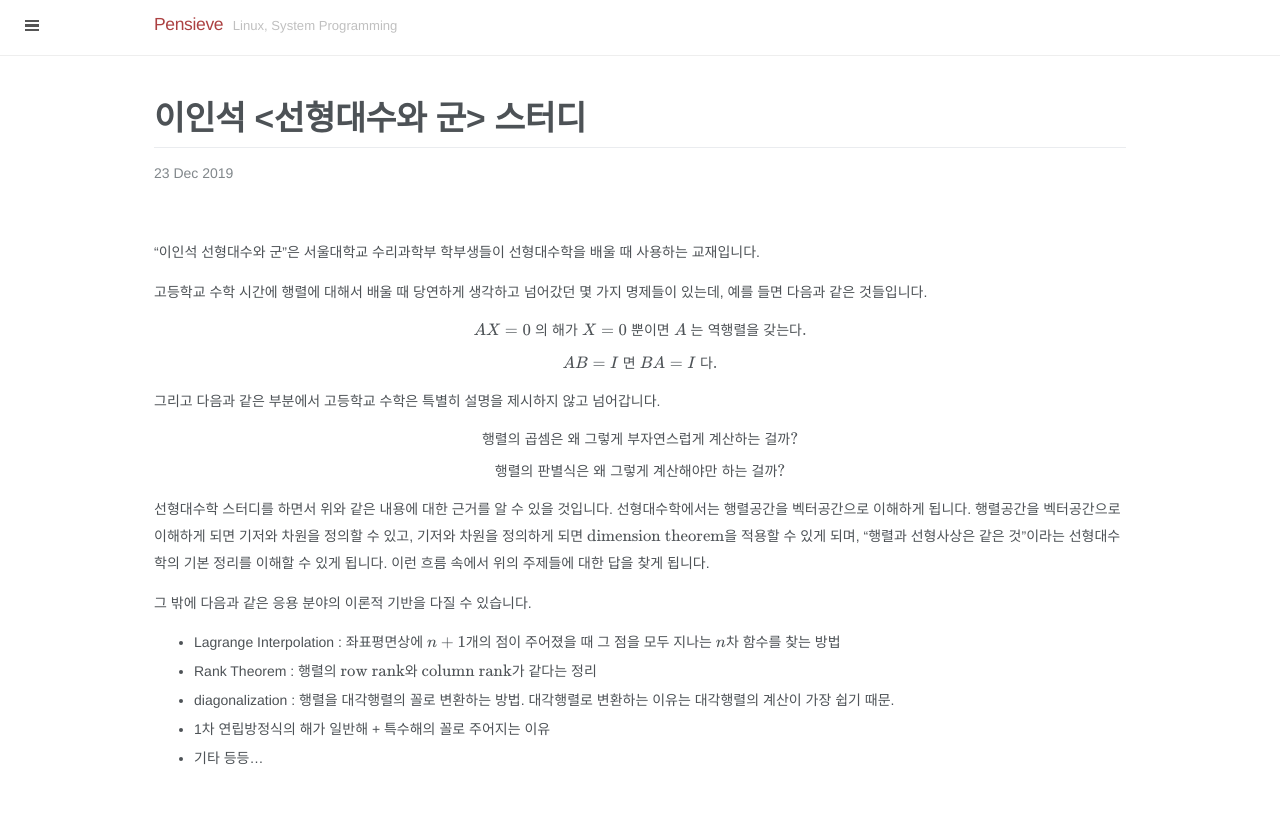
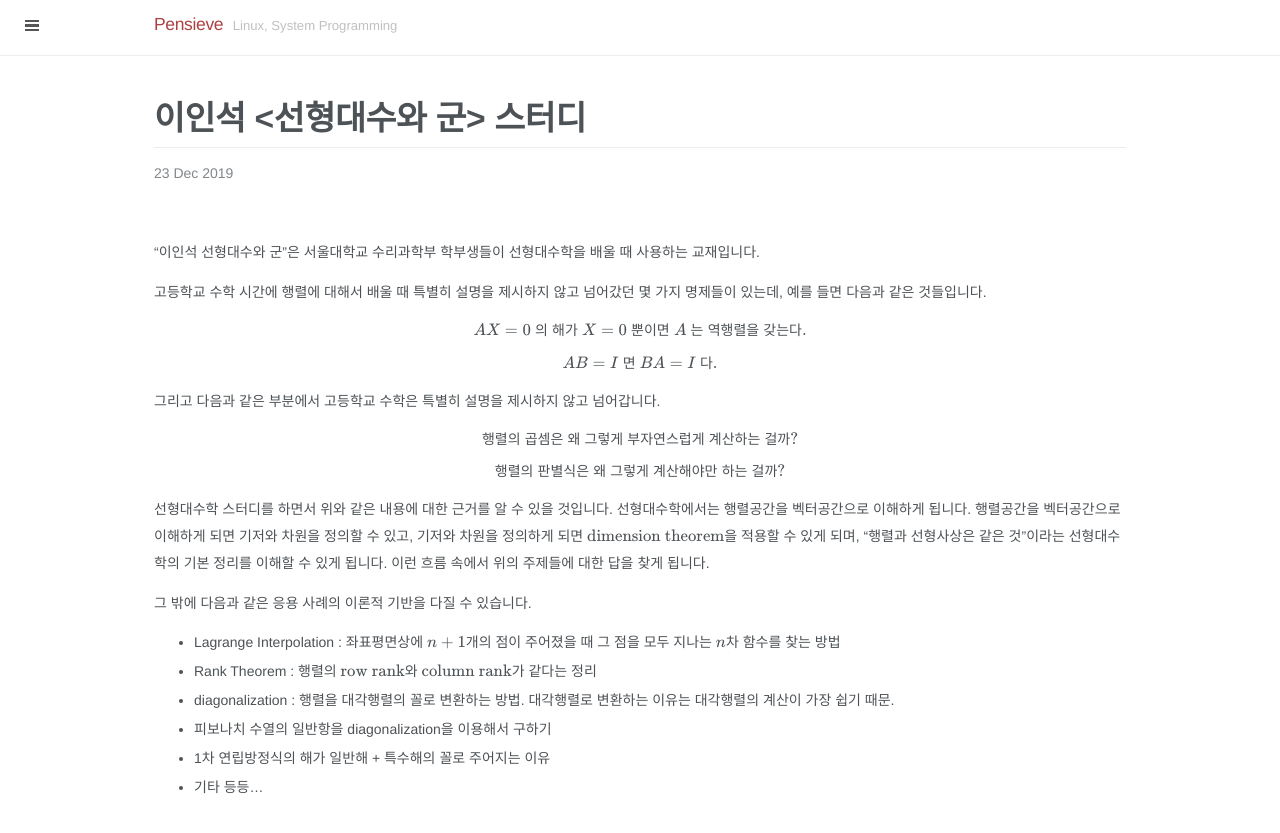
Before and after one commit to nglee/nglee.github.io, a Jekyll site: the page built from _posts/2019-12-23-Benefits-of-Studying-LAAGT.md, in a window 1280 px wide. Shown: the top 833 px of the page. Built offline with Jekyll 4.4.1, drawn with Linux system fonts in a browser that asks for light colours; some web fonts are replaced; formulas are drawn with MathJax 3; comment, search, counter and statistics services are not loaded.

Commit message:
Edit post : Benefits of Studying LAAGT

```diff
--- a/_posts/LAAGT/intro.md
+++ b/_posts/LAAGT/intro.md
@@ -2,7 +2,7 @@
 
 "이인석 선형대수와 군"은 서울대학교 수리과학부 학부생들이 선형대수학을 배울 때 사용하는 교재입니다.
 
-고등학교 수학 시간에 행렬에 대해서 배울 때 당연하게 생각하고 넘어갔던 몇 가지 명제들이 있는데, 예를 들면 다음과 같은 것들입니다.
+고등학교 수학 시간에 행렬에 대해서 배울 때 특별히 설명을 제시하지 않고 넘어갔던 몇 가지 명제들이 있는데, 예를 들면 다음과 같은 것들입니다.
 
 \\[
 AX = 0\\text{ 의 해가 }X = 0\\text{ 뿐이면 }A\\text{ 는 역행렬을 갖는다.}
@@ -24,10 +24,11 @@ AB = I\\text{ 면 }BA = I\\text{ 다.}
 
 선형대수학 스터디를 하면서 위와 같은 내용에 대한 근거를 알 수 있을 것입니다. 선형대수학에서는 행렬공간을 벡터공간으로 이해하게 됩니다. 행렬공간을 벡터공간으로 이해하게 되면 기저와 차원을 정의할 수 있고, 기저와 차원을 정의하게 되면 \\(\\text{dimension theorem}\\)을 적용할 수 있게 되며, "행렬과 선형사상은 같은 것"이라는 선형대수학의 기본 정리를 이해할 수 있게 됩니다. 이런 흐름 속에서 위의 주제들에 대한 답을 찾게 됩니다.
 
-그 밖에 다음과 같은 응용 분야의 이론적 기반을 다질 수 있습니다.
+그 밖에 다음과 같은 응용 사례의 이론적 기반을 다질 수 있습니다.
 
 * Lagrange Interpolation : 좌표평면상에 \\(n+1\\)개의 점이 주어졌을 때 그 점을 모두 지나는 \\(n\\)차 함수를 찾는 방법
 * Rank Theorem : 행렬의 \\(\\text{row rank}\\)와 \\(\\text{column rank}\\)가 같다는 정리
 * diagonalization : 행렬을 대각행렬의 꼴로 변환하는 방법. 대각행렬로 변환하는 이유는 대각행렬의 계산이 가장 쉽기 때문.
+* 피보나치 수열의 일반항을 diagonalization을 이용해서 구하기
 * 1차 연립방정식의 해가 일반해 + 특수해의 꼴로 주어지는 이유
 * 기타 등등...
```
